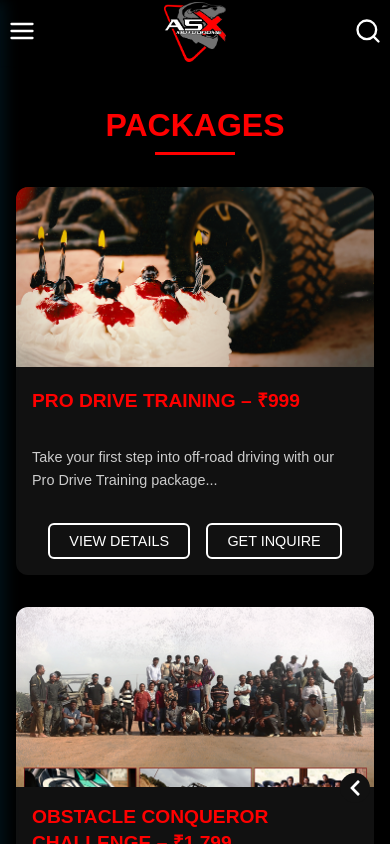
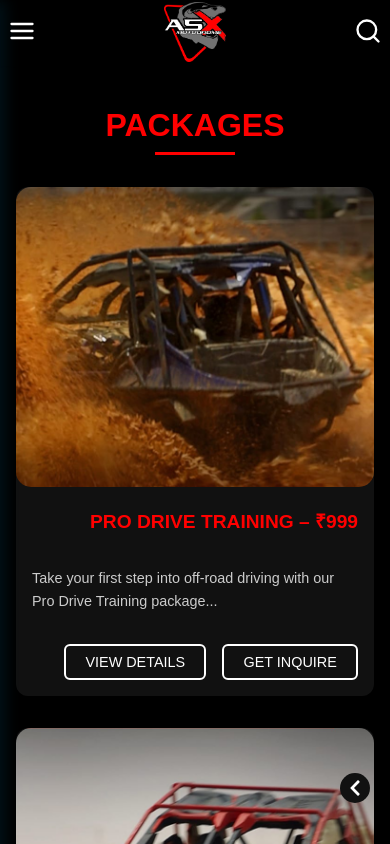
Before and after one commit to rira1403github/ASX-Main, a React (Create React App) app: page /Package in a window 390 px wide. Shown: the top 844 px of the page. Built offline with nearby package versions, Linux system fonts and the light colour scheme.

Commit message:
Image addition Packages

```diff
--- a/src/components/OurPackages.js
+++ b/src/components/OurPackages.js
@@ -63,7 +63,7 @@ const Packages = () => {
       <Swiper
         modules={[Navigation, Autoplay]}
         navigation
-        autoplay={{ delay: 3000, disableOnInteraction: false }}
+        autoplay={{ delay: 2000, disableOnInteraction: false }}
         spaceBetween={30}
         slidesPerView={1.4}
         centeredSlides={true}
--- a/src/components/blogs.js
+++ b/src/components/blogs.js
@@ -94,7 +94,6 @@ const Blog = () => {
         ))}
       </div>
 
-      {/* Testimonials */}
       <h2 className="section-title red" data-aos="fade-left">TESTIMONIAL</h2>
       <div className="testimonial">
         <div className="testimonial-video" data-aos="zoom-in">
--- a/src/pages/Package.css
+++ b/src/pages/Package.css
@@ -1,169 +1,4 @@
-/* .book-ride-section {
-  background-color: #000;
-  padding: clamp(100px, 8vw, 150px) 20px clamp(60px, 5vw, 120px);
-  display: flex;
-  flex-direction: column;
-  gap: clamp(30px, 6vw, 60px);
-  width: 100%;
-  align-items: center;
-  box-sizing: border-box;
-}
-
-.ride-card {
-  display: flex;
-  flex-direction: column;
-  background-color: #111;
-  padding-bottom: 20px;
-  color: #fff;
-  width: 100%;
-  max-width: none;
-  border-radius: 12px;
-  overflow: hidden;
-  box-shadow: 0 8px 28px rgba(255, 255, 255, 0.05);
-  transition: transform 0.4s ease, box-shadow 0.4s ease;;
-}
-
-.ride-card:hover {
-  transform: scale(1.02);
-  box-shadow: 0 12px 35px rgba(255, 255, 255, 0.08);
-}
-
-.swiper-pagination-bullet {
-  background: rgba(255, 255, 255, 0.5);
-  opacity: 1;
-}
-
-.swiper-pagination-bullet-active {
-  background: #ff4040;
-  transform: scale(1.1);
-  transition: all 0.3s ease;
-}
-
-.ride-image {
-  width: 100%;
-  overflow: hidden;
-}
-
-.ride-image img {
-  width: 100%;
-  height: auto;
-  object-fit: cover;
-  display: block;
-  transition: transform 0.5s ease;
-}
-
-.ride-card:hover .ride-image img {
-  transform: scale(1.05);
-}
-
-.ride-content {
-  padding: clamp(16px, 3vw, 40px);
-  width: 100%;
-}
-
-.ride-title {
-  font-size: clamp(18px, 3vw, 30px);
-  font-weight: 600;
-  margin-bottom: 10px;
-  text-transform: uppercase;
-  letter-spacing: 1.5px;
-  color: #fff;
-}
-
-.ride-subtitle {
-  font-size: clamp(13px, 1.8vw, 16.5px);
-  color: #ccc;
-  margin-bottom: 18px;
-}
-
-.ride-description {
-  font-size: clamp(13px, 1.6vw, 15px);
-  line-height: 1.6;
-  margin-bottom: 25px;
-  text-align: justify;
-  color: #bbb;
-}
-
-.book-btn {
-  padding: clamp(10px, 1.5vw, 12px) clamp(20px, 3vw, 28px);
-  border: 2px solid #fff;
-  background: transparent;
-  color: #fff;
-  font-size: clamp(12px, 1.4vw, 14px);
-  font-weight: bold;
-  cursor: pointer;
-  transition: all 0.3s ease;
-  border-radius: 6px;
-  text-transform: uppercase;
-  letter-spacing: 1px;
-  width: fit-content;
-}
-
-.book-btn:hover {
-  background: linear-gradient(90deg, #fff, #aaa);
-  color: #000;
-  transform: scale(1.03);
-}
-
-.ride-cards-desktop {
-  display: flex;
-  flex-direction: column;
-  gap: 40px;
-  width: 100%;
-}
-
-.ride-cards-mobile {
-  display: none;
-  width: 100%;
-}
-
-@media (min-width: 768px) {
-  .ride-card {
-    flex-direction: row;
-  }
-  .ride-image {
-    flex: 1;
-    max-height: 400px;
-  }
-  .ride-image img {
-    height: 100%;
-    border-radius: 12px 0 0 12px;
-  }
-  .ride-content {
-    flex: 1;
-  }
-}
-
-@media (max-width: 767px) {
-  .ride-cards-desktop {
-    display: none;
-  }
-  .ride-cards-mobile {
-    display: block;
-  }
-  .ride-content {
-   width: 91%;
-  }
-  .ride-card {
-    flex-direction: column;
-  }
-  .ride-image img {
-    border-radius: 12px 12px 0 0;
-  }
-  .book-btn {
-    width: 100%;
-    text-align: center;
-  }
-} */
-
-
-
-
-
-
-
-
-.events-section {
+.package-section {
   width: 100%;
   padding: 5rem 1rem 3rem;
   background: #000;
@@ -177,19 +12,19 @@
   max-width: 1440px;
 }
 
-.events-header {
+.package-header {
   text-align: center;
   margin-bottom: 2rem;
 }
 
-.events-header h2 {
+.package-header h2 {
   font-size: 2rem;
   color: #ff0000;
   font-weight: 700;
   margin-bottom: 0.5rem;
 }
 
-.events-header hr {
+.package-header hr {
   width: 80px;
   height: 3px;
   background: #ff0000;
@@ -197,34 +32,35 @@
   margin: 0 auto;
 }
 
-.events-grid {
+.package-grid {
   align-items: center;
   display: grid;
   grid-template-columns: repeat(auto-fit, minmax(320px, 440px));
   gap: 2rem;
 }
 
-.event-card {
+.package-card {
   background: #111;
   border-radius: 12px;
   overflow: hidden;
   transition: transform 0.3s ease, box-shadow 0.3s ease;
   display: flex;
   flex-direction: column;
+  height: max-content;
 }
 
-.event-card:hover {
+.package-card:hover {
   transform: translateY(-8px);
   box-shadow: 0 8px 20px rgba(255, 255, 255, 0.15);
 }
 
-.event-img {
+.package-img {
   width: 100%;
   height: 100%;
-  object-fit: cover;
+  object-fit: top/cover no-repeat;
 }
 
-.event-title {
+.package-title {
   font-size: 1.4rem;
   color: #ff0000;
   font-weight: 600;
@@ -232,7 +68,7 @@
   text-transform: uppercase;
 }
 
-.event-desc {
+.package-desc {
   padding: 0 1rem 0rem;
   color: #ccc;
   font-size: 0.95rem;
@@ -248,7 +84,7 @@
   text-decoration: underline;
 }
 
-.event-buttons {
+.package-buttons {
   display: flex;
   justify-content: center;
   gap: 1rem;
@@ -272,13 +108,12 @@
 }
 
 @media (max-width: 768px) {
-  .event-img {
-    height: 180px;
+  .package-img {
   }
-  .event-title {
+  .package-title {
     font-size: 1.2rem;
   }
-  .event-desc {
+  .package-desc {
     font-size: 0.9rem;
   }
 }
--- a/src/pages/Package.js
+++ b/src/pages/Package.js
@@ -1,155 +1,15 @@
-// import React, { useEffect, useState } from "react";
-// import { motion } from "framer-motion";
-// // import { Link as ScrollLink } from "react-scroll";
-// import { useNavigate } from 'react-router-dom';
-// import { Swiper, SwiperSlide } from "swiper/react";
-// import { Autoplay, Pagination } from "swiper/modules";
-// import "swiper/css";
-// import "swiper/css/pagination";
-// import "./bookRide.css";
-// import rideImage from "../assets/CKZ_3773.jpg";
-// const fetchRideData = () => {
-//   return Promise.resolve([
-//     {
-//       id: "pro-training",
-//       title: "PRO DRIVER TRAINING SESSION",
-//       subtitle:
-//         "Learn From The Experts - Master The Art Of Off-Road Driving!",
-//       description:
-//         "Join Our Off-Road Experts For A Hands-On Training Session Covering Essential Off-Road Driving Techniques To Handle The Toughest Terrains With Confidence For 5 Minutes Session.",
-//     },
-//     {
-//       id: "full-throttle",
-//       title: "FULL THROTTLE EXPERIENCE",
-//       subtitle: "Feel The Adrenaline - Push The Ashva 4x4 To Its Limits!",
-//       description:
-//         "Designed For Thrill-Seekers, This High-Speed Track Lets You Experience The Raw Power And Handling Capabilities Of The Ashva 4x4 On An Extreme Off-Road Circuit For 10 Minutes.",
-//     },
-//   ]);
-// };
-
-// const BookRide = () => {
-//   const [rides, setRides] = useState([]);
-//   const navigate = useNavigate();
-
-//   useEffect(() => {
-//     fetchRideData().then((data) => setRides(data));
-//   }, []);
-
-//   return (
-//     <>
-//       <section className="book-ride-section" id="bookRide">
-
-//         <div className="ride-cards-desktop">
-//           {rides.map((ride, index) => (
-//             <motion.div
-//               className="ride-card"
-//               key={ride.id}
-//               initial={{ opacity: 0, y: 60 }}
-//               whileInView={{ opacity: 1, y: 0 }}
-//               viewport={{ once: true }}
-//               transition={{ duration: 0.7, delay: index * 0.2 }}
-//             >
-//               <div className="ride-image">
-//                 <motion.img
-//                   src={rideImage}
-//                   alt={ride.title}
-//                   initial={{ scale: 1.1 }}
-//                   whileInView={{ scale: 1 }}
-//                   transition={{ duration: 0.8 }}
-//                 />
-//               </div>
-//               <div className="ride-content">
-//                 <motion.h2
-//                   className="ride-title red"
-//                   initial={{ x: -50, opacity: 0 }}
-//                   whileInView={{ x: 0, opacity: 1 }}
-//                   transition={{ duration: 0.6, delay: 0.2 }}
-//                 >
-//                   {ride.title}
-//                 </motion.h2>
-//                 <p className="ride-subtitle">{ride.subtitle}</p>
-//                 <p className="ride-description">{ride.description}</p>
-//                   <motion.button
-//                     className="book-btn"
-//                     whileHover={{ scale: 1.05 }}
-//                     whileTap={{ scale: 0.95 }}
-//                     onClick={() => navigate('/experience')}
-//                   >
-//                     BOOK NOW
-//                   </motion.button>
-//               </div>
-//             </motion.div>
-//           ))}
-//         </div>
-
-//         <div className="ride-cards-mobile">
-//           <Swiper
-//             modules={[ Autoplay, Pagination ]}
-//             spaceBetween={20}
-//             slidesPerView={1}
-//             pagination={{ clickable: true}}
-//             autoplay={{ delay: 3500, disableOnInteraction: false }}
-//           >
-//             {rides.map((ride, idx) => (
-//               <SwiperSlide key={ride.id}>
-//                 <motion.div
-//                   className="ride-card"
-//                   initial={{ opacity: 0, scale: 0.95 }}
-//                   whileInView={{ opacity: 1, scale: 1 }}
-//                   viewport={{ once: true }}
-//                   transition={{ duration: 0.5 }}
-//                 >
-//                   <div className="ride-image">
-//                     <img src={rideImage} alt={ride.title} />
-//                   </div>
-//                   <div className="ride-content">
-//                     <h2 className="ride-title red">{ride.title}</h2>
-//                     <p className="ride-subtitle">{ride.subtitle}</p>
-//                     <p className="ride-description">{ride.description}</p>
-//                   <motion.button
-//                     className="book-btn"
-//                     whileHover={{ scale: 1.05 }}
-//                     whileTap={{ scale: 0.95 }}
-//                     onClick={() => navigate('/experience')}
-//                   >
-//                     BOOK NOW
-//                   </motion.button>
-//                   </div>
-//                 </motion.div>
-//               </SwiperSlide>
-//             ))}
-//           </Swiper>
-//         </div>
-//       </section>
-
-//       {/* Booking FORM */}
-//       {/* <section id="bookingForm" className="booking-form">
-//         <h2 className="red">Booking Form</h2>
-//         <p style={{ color: "#ccc" }}>Replace this with your actual form</p>
-//       </section> */}
-//     </>
-//   );
-// };
-
-// export default BookRide;
-
-
-
-
-
 import React, { useEffect } from "react";
 import "./Package.css";
 import AOS from "aos";
 import "aos/dist/aos.css";
-import img1 from "../assets/Events/EI-1.png";
-import img2 from "../assets/Events/EI-2.png";
-import img3 from "../assets/Events/EI-3.png";
-import img4 from "../assets/Events/EI-3.png";
-import img5 from "../assets/Events/EI-3.png";
+import img1 from "../assets/Events/ProDriverP.png";
+import img2 from "../assets/Events/ObstacleP.png";
+import img3 from "../assets/Events/ThrottleP.png";
+import img4 from "../assets/Events/AdventureP.png";
+import img5 from "../assets/Events/ComplimentaryP.png";
 import { Link } from "react-router-dom";
 
-const Events = () => {
+const Package = () => {
   useEffect(() => {
     AOS.init({ duration: 1000, once: true });
   }, []);
@@ -160,7 +20,6 @@ const Events = () => {
       title: "Pro Drive Training – ₹999",
       img: img1,
       desc: "Take your first step into off-road driving with our Pro Drive Training package...",
-      // knowMore: "/EventCele",
       details: "/ProDriver",
       quote: "/eventCele/quote",
     },
@@ -169,7 +28,6 @@ const Events = () => {
       title: "Obstacle Conqueror Challenge – ₹1,799",
       img: img2,
       desc: "The Obstacle Conqueror Challenge is made for true enthusiasts...",
-      // knowMore: "/corporate",
       details: "/Obstacle",
       quote: "/corporate/quote",
     },
@@ -178,7 +36,6 @@ const Events = () => {
       title: "Full Throttle Experience – ₹3,299",
       img: img3,
       desc: "Crave the thrill of speed? The Full Throttle Experience puts you in...",
-      // knowMore: "/host",
       details: "/Throttle",
       quote: "/host/quote",
     },
@@ -187,7 +44,6 @@ const Events = () => {
       title: "Adventure Value Pack – ₹3,999 (in demaND)",
       img: img4,
       desc: "Our best-selling package, the Adventure Value Pack, brings you...",
-      // knowMore: "/host",
       details: "/Adventure",
       quote: "/host/quote",
     },
@@ -196,36 +52,32 @@ const Events = () => {
       title: "Complimentary Experience – Free (Limited Slots)",
       img: img5,
       desc: "Get introduced to the world of off-roading with our Complimentary...",
-      // knowMore: "/host",
       details: "/Complementary",
       quote: "/host/quote",
     },
   ];
 
   return (
-    <section className="events-section" id="events">
-      <div className="events-header" data-aos="fade-up">
+    <section className="package-section" id="events">
+      <div className="package-header" data-aos="fade-up">
         <h2>PACKAGES</h2>
         <hr />
       </div>
 
-      <div className="events-grid">
+      <div className="package-grid">
         {eventData.map((event, index) => (
           <div
-            className="event-card"
+            className="package-card"
             key={event.id}
             data-aos="fade-up"
             data-aos-delay={index * 150}
           >
-            <img src={event.img} alt={event.title} className="event-img" />
-            <h3 className="event-title">{event.title}</h3>
-            <p className="event-desc">
+            <img src={event.img} alt={event.title} className="package-img" />
+            <h3 className="package-title">{event.title}</h3>
+            <p className="package-desc">
               {event.desc}{" "}
-              {/* <Link to={event.knowMore} className="know-more">
-                Know More
-              </Link> */}
             </p>
-            <div className="event-buttons">
+            <div className="package-buttons">
               <Link to={event.details} className="btn-outline">
                 VIEW DETAILS
               </Link>
@@ -240,4 +92,4 @@ const Events = () => {
   );
 };
 
-export default Events;
+export default Package;
--- a/src/pages/events.css
+++ b/src/pages/events.css
@@ -46,6 +46,7 @@
   transition: transform 0.3s ease, box-shadow 0.3s ease;
   display: flex;
   flex-direction: column;
+  height: max-content;
 }
 
 .event-card:hover {
@@ -107,9 +108,6 @@
 }
 
 @media (max-width: 768px) {
-  .event-img {
-    height: 180px;
-  }
   .event-title {
     font-size: 1.2rem;
   }
```
